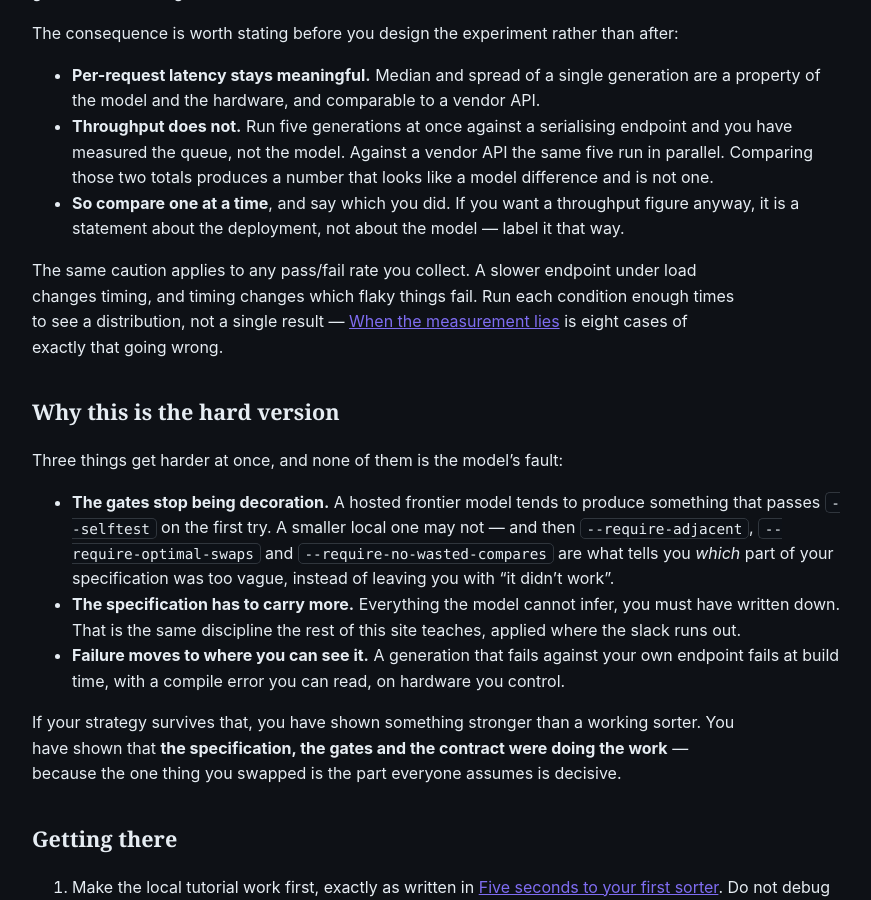
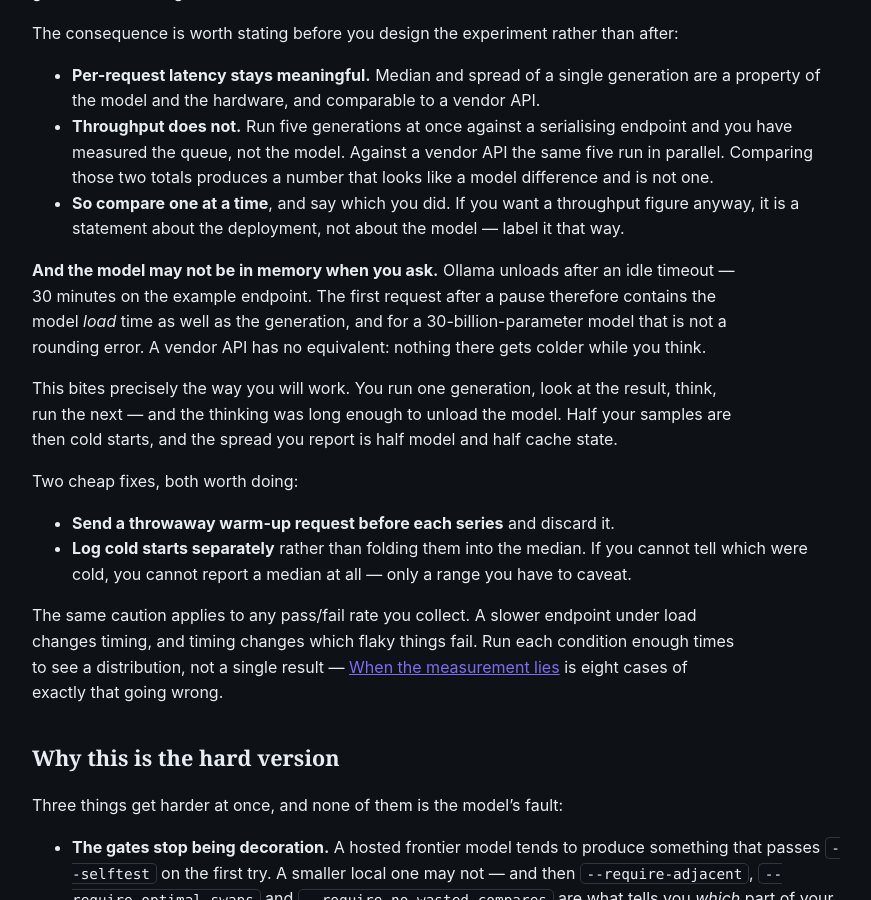
Before and after one commit to scimbe/CADS-DEMO-sort-docs, a Jekyll site: the page built from _how-to/run-against-your-own-model.md, in a window 1280 px wide and 900 px high, scrolled down 1785 px. Shown: the whole window, without its empty margins (322-1193 px from the left). Built offline with Jekyll 4.4.1, drawn with Linux system fonts in a browser that asks for light colours.

Commit message:
docs(own-model): the model may be cold when you ask
Second trap on a self-hosted endpoint, and it targets exactly how a person
works: Ollama unloads after an idle timeout, so the first request after a pause
carries the model load time too. You run one generation, look at it, think, run
the next -- and the thinking unloaded the model. Half the samples are cold
starts and the reported spread is half model, half cache state.

A vendor API has no equivalent, so this is a difference you would attribute to
the model. Warm up and discard before each series, and log cold starts
separately instead of folding them into a median.

```diff
--- a/_how-to/run-against-your-own-model.md
+++ b/_how-to/run-against-your-own-model.md
@@ -77,6 +77,21 @@ The consequence is worth stating before you design the experiment rather than af
 - **So compare one at a time**, and say which you did. If you want a throughput figure anyway, it is
   a statement about the deployment, not about the model — label it that way.
 
+**And the model may not be in memory when you ask.** Ollama unloads after an idle timeout —
+30 minutes on the example endpoint. The first request after a pause therefore contains the model
+*load* time as well as the generation, and for a 30-billion-parameter model that is not a rounding
+error. A vendor API has no equivalent: nothing there gets colder while you think.
+
+This bites precisely the way you will work. You run one generation, look at the result, think, run
+the next — and the thinking was long enough to unload the model. Half your samples are then cold
+starts, and the spread you report is half model and half cache state.
+
+Two cheap fixes, both worth doing:
+
+- **Send a throwaway warm-up request before each series** and discard it.
+- **Log cold starts separately** rather than folding them into the median. If you cannot tell which
+  were cold, you cannot report a median at all — only a range you have to caveat.
+
 The same caution applies to any pass/fail rate you collect. A slower endpoint under load changes
 timing, and timing changes which flaky things fail. Run each condition enough times to see a
 distribution, not a single result — [When the measurement lies]({{ '/explanation/when-the-measurement-lies/' | relative_url }})
```
